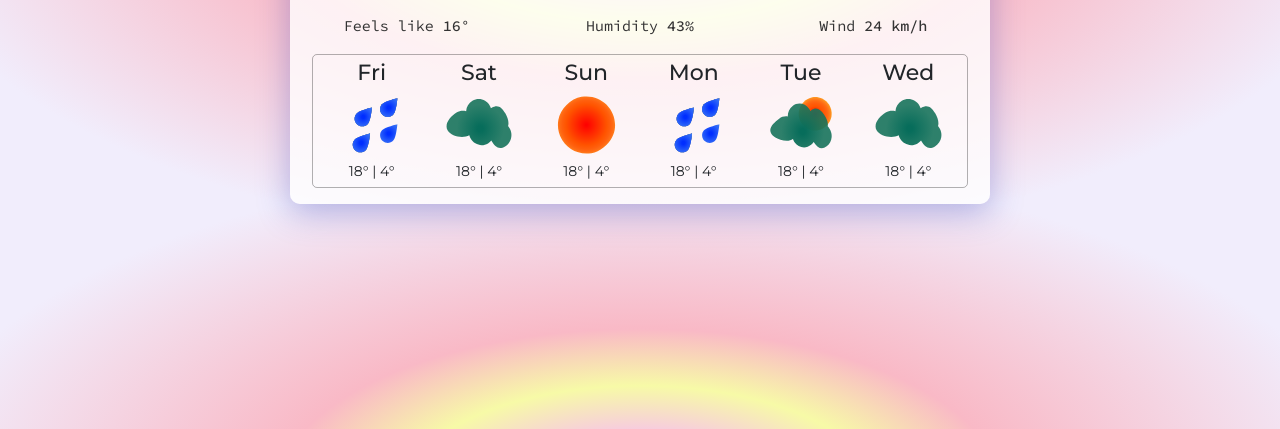
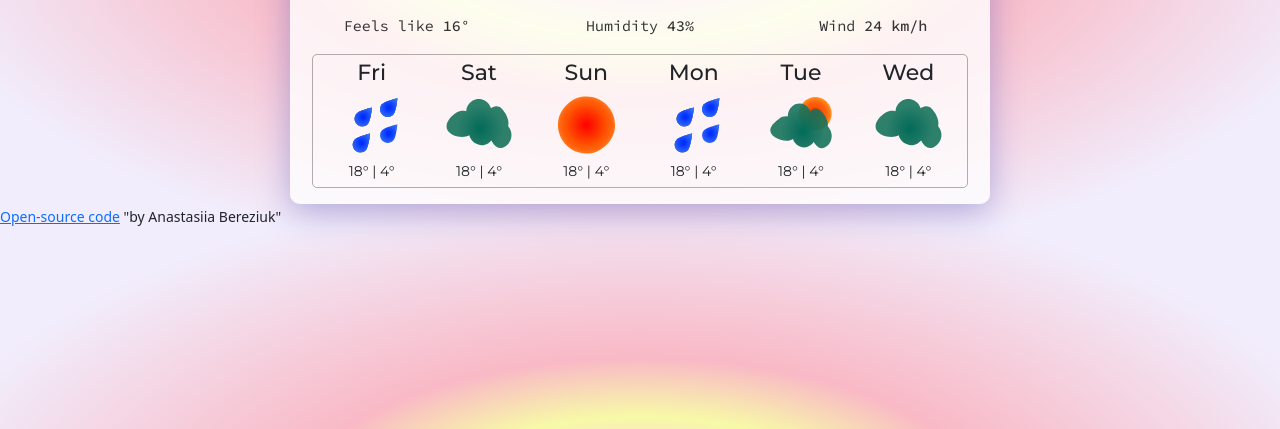
Before and after one commit to anastasiiabirch/weather-app-project, a plain HTML site: page index.html in a window 1280 px wide. Shown: the part 371-800 px from the top of the page. Drawn offline with nearby package versions, Linux system fonts and the light colour scheme.

Commit message:
added link to github

```diff
--- a/index.html
+++ b/index.html
@@ -154,6 +154,11 @@
 
   </div>
 
+  <small>
+    <a href="https://github.com/anastasiiabirch/weather-app-project" target="_blank">Open-source code</a>
+    "by Anastasiia Bereziuk"
+  </small>
+
   <script src="src/index.js"></script>
 </body>
 </html>
```
